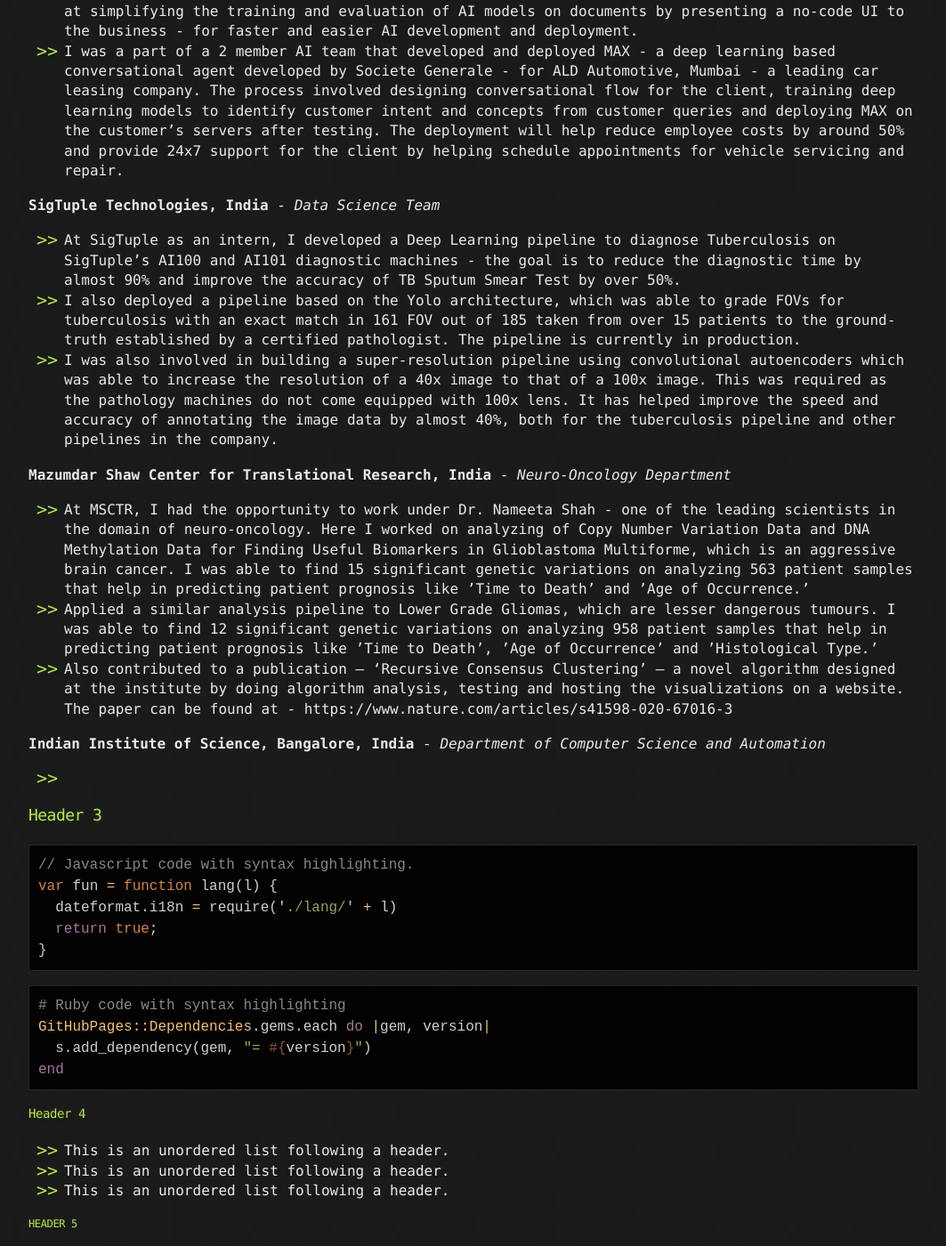
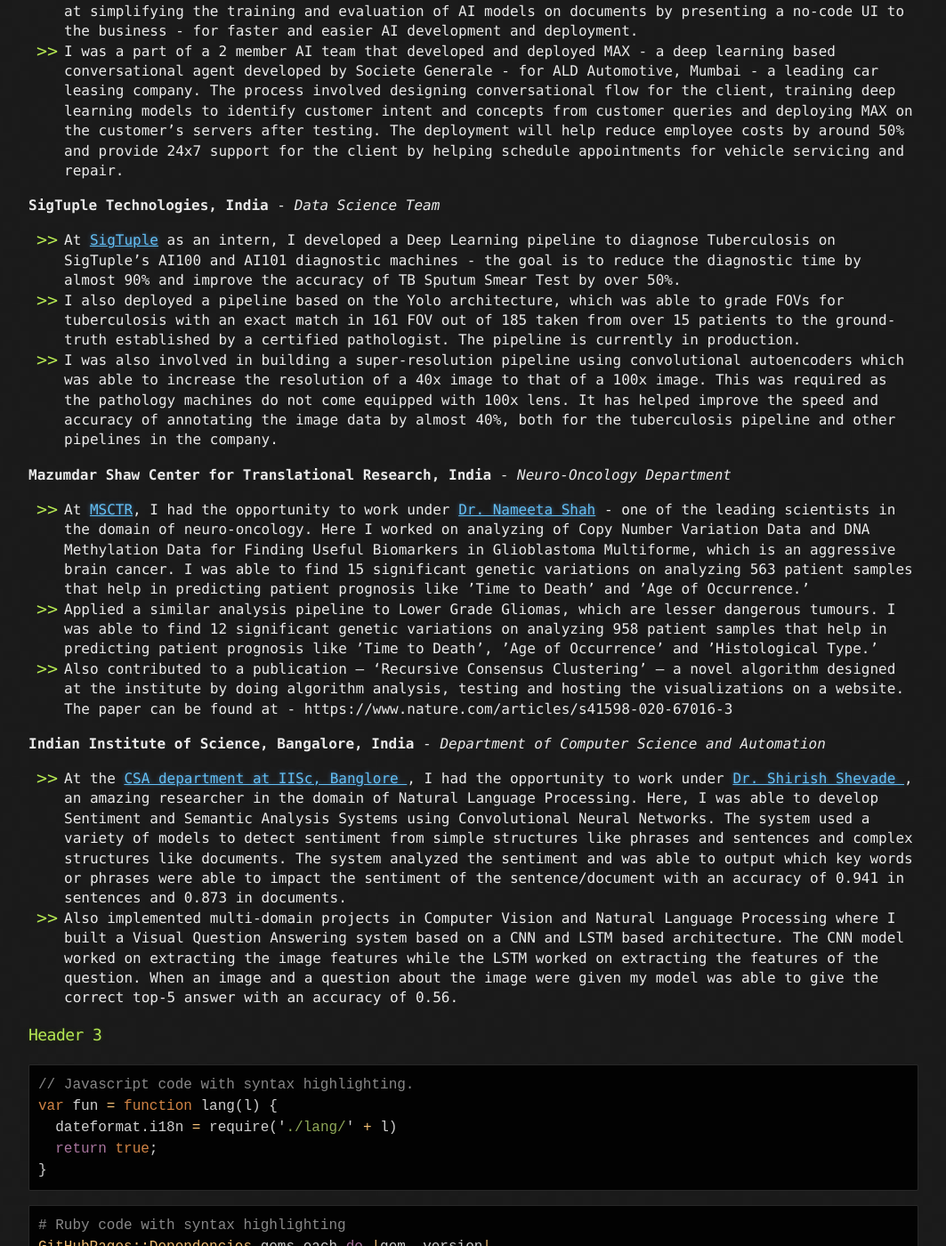
Before and after one commit to osabnis/osabnis.github.io, a Jekyll site: the page built from index.md, in a window 1280 px wide and 1400 px high, scrolled down 1255 px. Shown: the whole window at 89% size, without its empty margins (108-1171 px from the left). Built offline with Jekyll 4.4.1, drawn with Linux system fonts in a browser that asks for light colours; our own code applies the rules of GitHub Pages for plain Markdown files.

Commit message:
Update index.md

```diff
--- a/index.md
+++ b/index.md
@@ -53,7 +53,7 @@ I have worked in these amazing companies in the past!
   vehicle servicing and repair.
 
 **SigTuple Technologies, India** - _Data Science Team_
-* At SigTuple as an intern, I developed a Deep Learning pipeline to diagnose Tuberculosis on SigTuple’s AI100 and AI101 diagnostic machines - the
+* At <a href="https://sigtuple.com/" target="_blank">SigTuple</a> as an intern, I developed a Deep Learning pipeline to diagnose Tuberculosis on SigTuple’s AI100 and AI101 diagnostic machines - the
   goal is to reduce the diagnostic time by almost 90% and improve the accuracy of TB Sputum Smear Test by over 50%.
 * I also deployed a pipeline based on the Yolo architecture, which was able to grade FOVs for tuberculosis with an exact match
   in 161 FOV out of 185 taken from over 15 patients to the ground-truth established by a certified pathologist. The pipeline
@@ -64,7 +64,7 @@ I have worked in these amazing companies in the past!
   company.
 
 **Mazumdar Shaw Center for Translational Research, India** - _Neuro-Oncology Department_
-* At MSCTR, I had the opportunity to work under Dr. Nameeta Shah - one of the leading scientists in the domain of neuro-oncology. Here I worked on analyzing of Copy Number Variation Data and DNA Methylation Data for Finding Useful Biomarkers in Glioblastoma Multiforme, which is an aggressive brain cancer. I was able to find 15 significant genetic variations on analyzing 563 patient samples that help in predicting patient prognosis like ’Time to Death’ and ’Age of Occurrence.’
+* At <a href="https://www.msctr.org/" target="_blank">MSCTR</a>, I had the opportunity to work under <a href="https://www.msctr.org/2016/09/16/dr-nameeta-shah/"       target="_blank">Dr. Nameeta Shah</a> - one of the leading scientists in the domain of neuro-oncology. Here I worked on analyzing of Copy Number Variation Data and DNA Methylation   Data for Finding Useful Biomarkers in Glioblastoma Multiforme, which is an aggressive brain cancer. I was able to find 15 significant genetic variations on analyzing 563 patient   samples that help in predicting patient prognosis like ’Time to Death’ and ’Age of Occurrence.’
 * Applied a similar analysis pipeline to Lower Grade Gliomas, which are lesser dangerous tumours. I was able to find 12
   significant genetic variations on analyzing 958 patient samples that help in predicting patient prognosis like ’Time to
   Death’, ’Age of Occurrence’ and ’Histological Type.’
@@ -72,7 +72,15 @@ I have worked in these amazing companies in the past!
   doing algorithm analysis, testing and hosting the visualizations on a website. The paper can be found at - https://www.nature.com/articles/s41598-020-67016-3
 
 **Indian Institute of Science, Bangalore, India** - _Department of Computer Science and Automation_
-*
+* At the <a href="https://www.csa.iisc.ac.in/" target="_blank">CSA department at IISc, Banglore </a>, I had the opportunity to work under <a href="https://www.csa.iisc.ac.in/~shirish/" target="_blank">Dr. Shirish Shevade </a>, an amazing researcher in the domain of Natural Language Processing. Here, I was able to         develop Sentiment and Semantic Analysis Systems using Convolutional Neural Networks. The system used a variety
+  of models to detect sentiment from simple structures like phrases and sentences and complex structures like documents.
+  The system analyzed the sentiment and was able to output which key words or phrases were able to impact the sentiment
+  of the sentence/document with an accuracy of 0.941 in sentences and 0.873 in documents.
+* Also implemented multi-domain projects in Computer Vision and Natural Language Processing where I built a Visual
+  Question Answering system based on a CNN and LSTM based architecture. The CNN model worked on extracting the
+  image features while the LSTM worked on extracting the features of the question. When an image and a question about
+  the image were given my model was able to give the correct top-5 answer with an accuracy of 0.56.
+
 
 
 
```
